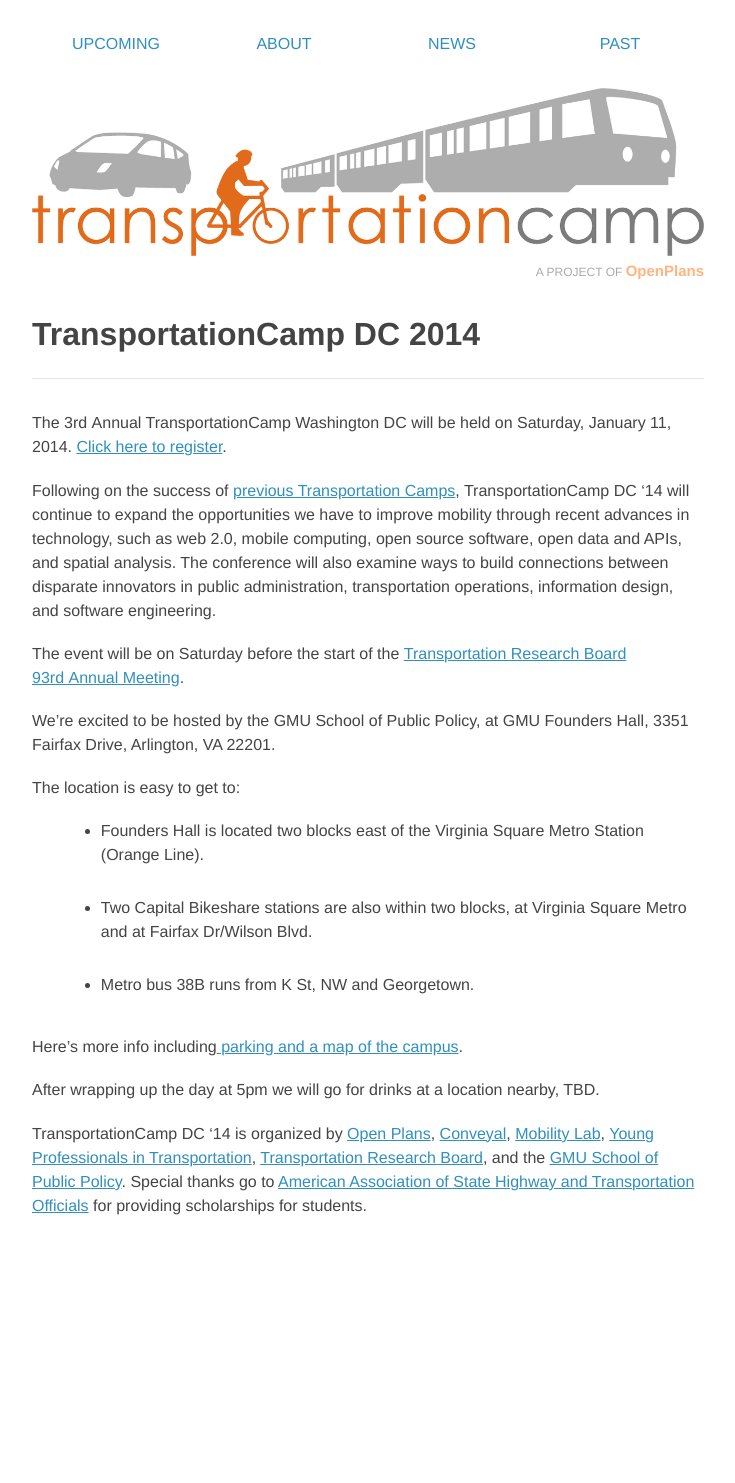
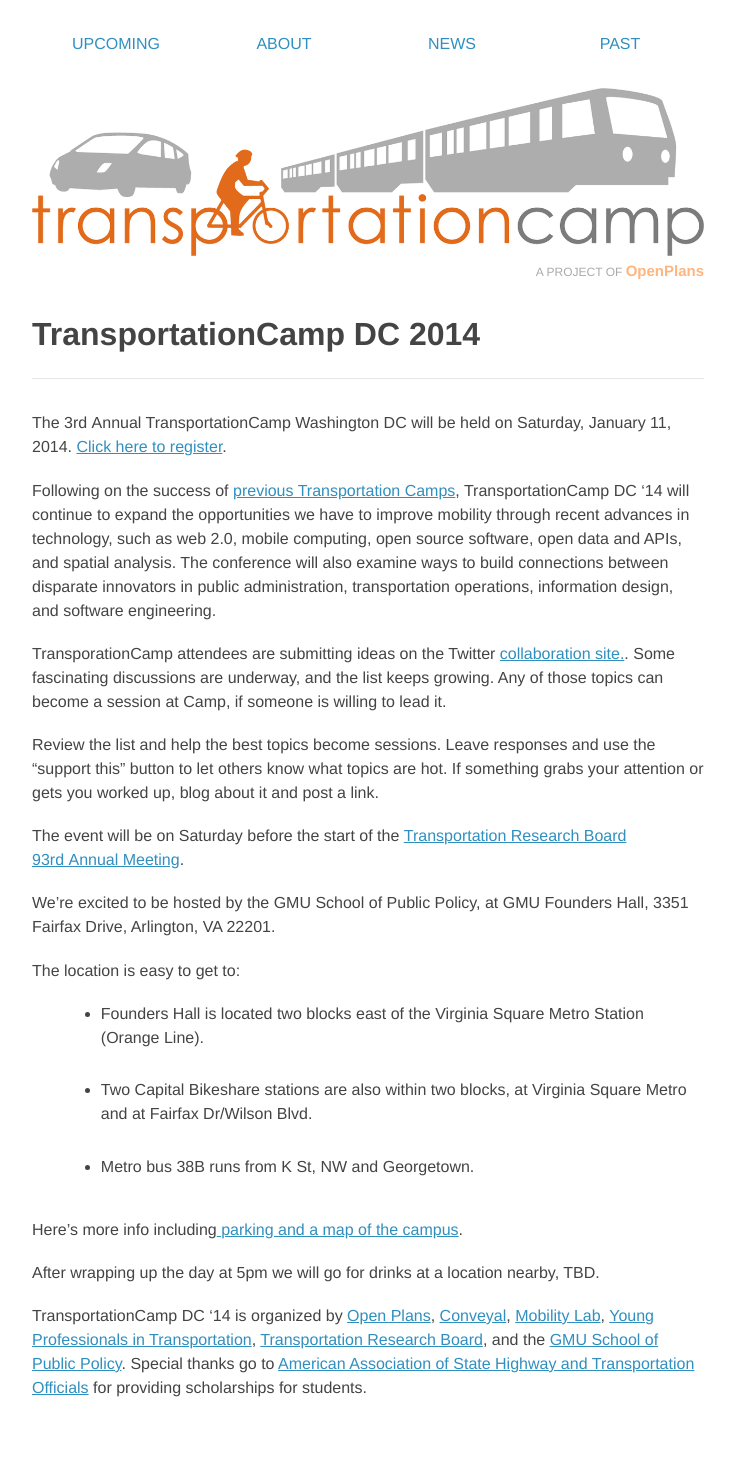
Before and after one commit to transpocamp/transportationcamp.org, a Jekyll site: the page built from events/transportationcamp-dc-2014/index.markdown, in a window 1280 px wide. Shown: the whole page, without its empty margins (272-1007 px from the left). Built offline with Jekyll 4.4.1, drawn with Linux system fonts in a browser that asks for light colours; nearby versions of some CDN libraries; Markdown is read by kramdown in place of the engine named in the settings; before the commit the page ends 1301 px from its top, so only the background shows below that.

Commit message:
added ideas site

```diff
--- a/events/transportationcamp-dc-2014/index.markdown
+++ b/events/transportationcamp-dc-2014/index.markdown
@@ -12,6 +12,11 @@
 The 3rd Annual TransportationCamp Washington DC will be held on Saturday, January 11, 2014. [Click here to register](https://transpocampdc14.eventbrite.com/).
 
 Following on the success of [previous Transportation Camps](http://transportationcamp.org/dc/), TransportationCamp DC '14 will continue to expand the opportunities we have to improve mobility through recent advances in technology, such as web 2.0, mobile computing, open source software, open data and APIs, and spatial analysis. The conference will also examine ways to build connections between disparate innovators in public administration, transportation operations, information design, and software engineering.
+
+TransporationCamp attendees are submitting ideas on the Twitter [collaboration site.](http://ideas.transportationcamp.org). Some fascinating discussions are underway, and the list keeps growing. Any of those topics can become a session at Camp, if someone is willing to lead it.
+
+Review the list and help the best topics become sessions. Leave responses and use the “support this” button to let others know what topics are hot. If something grabs your attention or gets you worked up, blog about it and post a link.
+
 
 The event will be on Saturday before the start of the [Transportation Research Board 93rd Annual Meeting](http://www.trb.org/AnnualMeeting2014/AnnualMeeting2014.aspx).
 
```
